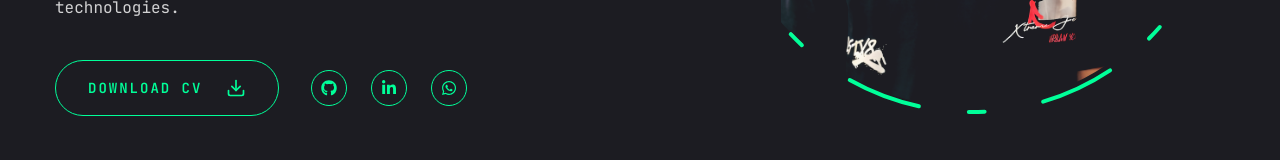
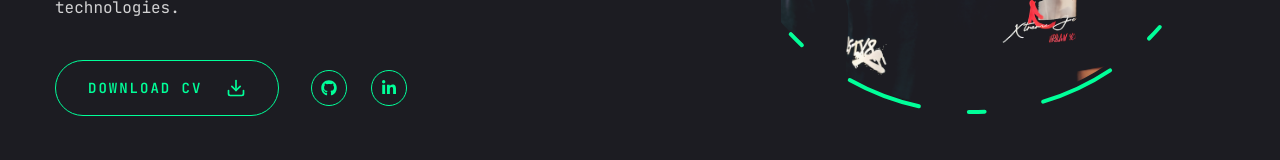
Before and after one commit to SaravananAndamuthu/demo_project, a Next.js app: page / in a window 1280 px wide. Shown: the part 564-724 px from the top of the page. Built offline with nearby package versions, Linux system fonts and the light colour scheme.

Commit message:
whatsapp button commented on socials component

```diff
--- a/components/Socials.jsx
+++ b/components/Socials.jsx
@@ -4,7 +4,7 @@ import {FaGithub, FaLinkedinIn, FaWhatsapp, FaTwitter, FaLifeRing, FaLinkedin} f
 const socials = [
     {icon: <FaGithub />, path: 'https://github.com/'},
     {icon: <FaLinkedinIn />, path: 'https://www.linkedin.com/in/saravananandamuthu/'},
-    {icon: <FaWhatsapp />, path: ''},
+    // {icon: <FaWhatsapp />, path: ''},
     // {icon: <FaTwitter />, path: 'https://x.com/shravanantoone'}
 ]
 
```
